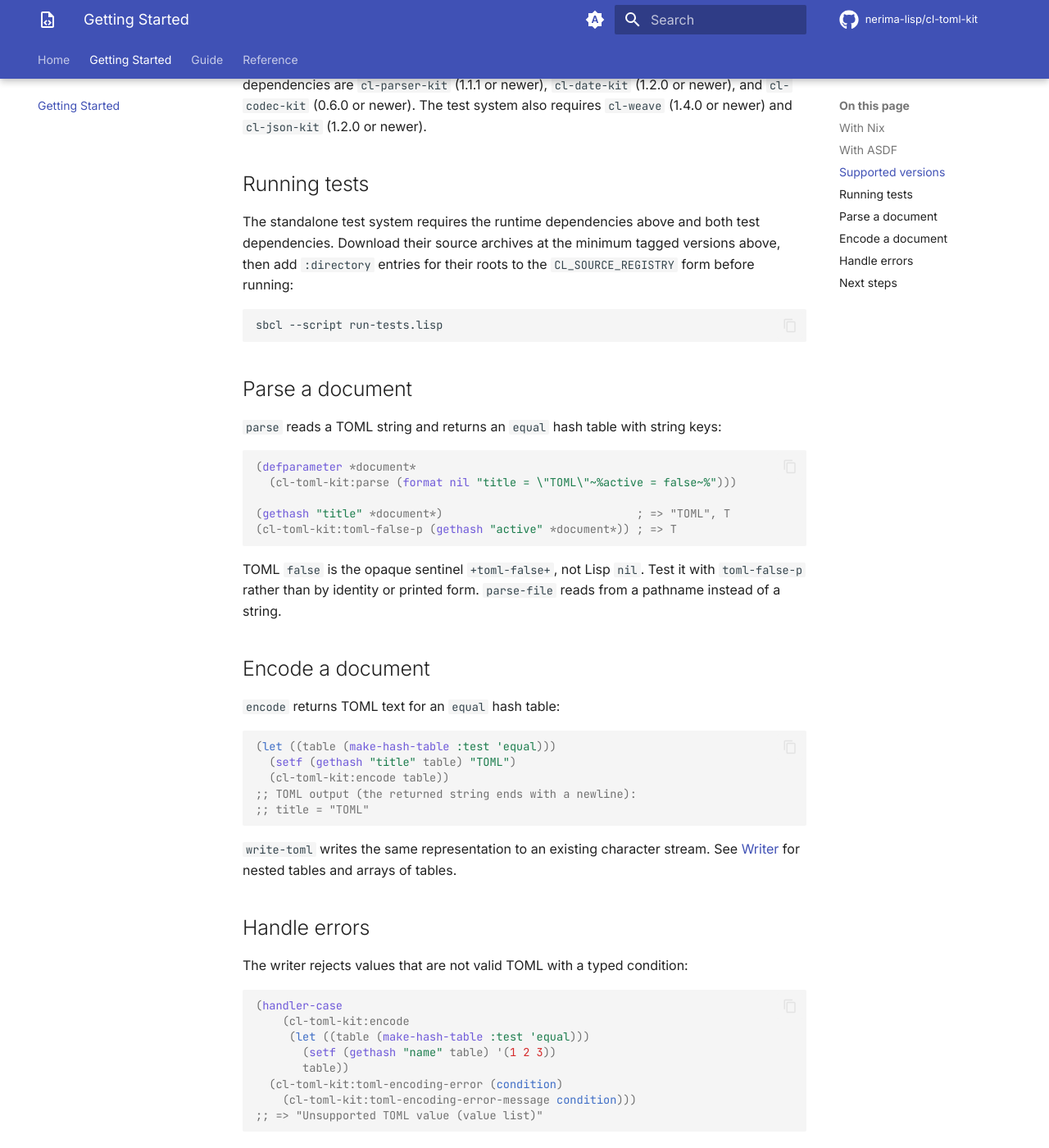
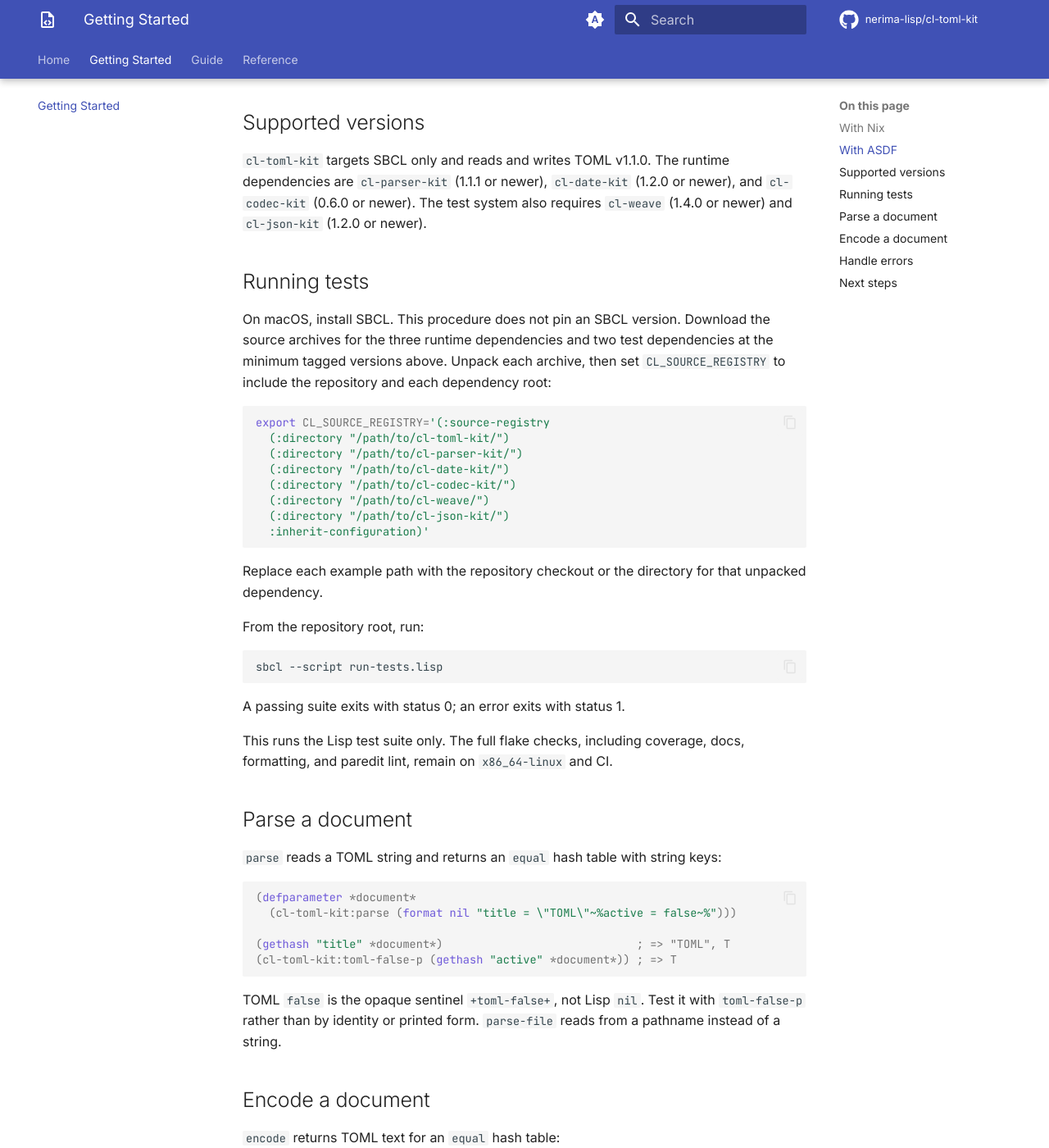
Before and after one commit to nerima-lisp/cl-toml-kit, an MkDocs documentation site: the page built from docs/src/getting-started.md, in a window 1280 px wide and 1400 px high, scrolled down 1273 px. Shown: the whole window at 82% size. Built offline with MkDocs 1.6.1 and Material for MkDocs 9.7.7, drawn with Linux system fonts in a browser that asks for light colours; comment, search, counter and statistics services are not loaded; some of the changed text lies outside the part shown.

Commit message:
build(nix): limit flake outputs to x86_64-linux

````diff
--- a/docs/src/getting-started.md
+++ b/docs/src/getting-started.md
@@ -9,13 +9,15 @@ and [`cl-json-kit`](https://github.com/nerima-lisp/cl-json-kit).
 
 ## With Nix
 
-The repository is a Nix flake. To build the ASDF system:
+The Nix flake provides package, check, and development-shell outputs for
+`x86_64-linux` only. Use Nix with flakes enabled on an x86_64 Linux host; CI
+runs the full flake checks on that platform.
 
 ```sh
 nix build github:nerima-lisp/cl-toml-kit
 ```
 
-The flake also exposes per-system attributes:
+The flake also provides these commands on `x86_64-linux`:
 
 ```sh
 # Run the test suite, coverage gate, docs build, formatting, and paredit
@@ -25,6 +27,9 @@ nix flake check
 # Enter a devShell with SBCL and paredit-cli.
 nix develop
 ```
+
+The flake does not provide macOS outputs. To run the Lisp test suite there,
+use the ASDF procedure below.
 
 ## With ASDF
 
@@ -64,14 +69,36 @@ requires `cl-weave` (1.4.0 or newer) and `cl-json-kit` (1.2.0 or newer).
 
 ## Running tests
 
-The standalone test system requires the runtime dependencies above and both
-test dependencies. Download their source archives at the minimum tagged
-versions above, then add `:directory` entries for their roots to the
-`CL_SOURCE_REGISTRY` form before running:
+On macOS, install SBCL. This procedure does not pin an SBCL version. Download
+the source archives for the three runtime dependencies and two test
+dependencies at the minimum tagged versions above.
+Unpack each archive, then set `CL_SOURCE_REGISTRY` to include the repository
+and each dependency root:
+
+```sh
+export CL_SOURCE_REGISTRY='(:source-registry
+  (:directory "/path/to/cl-toml-kit/")
+  (:directory "/path/to/cl-parser-kit/")
+  (:directory "/path/to/cl-date-kit/")
+  (:directory "/path/to/cl-codec-kit/")
+  (:directory "/path/to/cl-weave/")
+  (:directory "/path/to/cl-json-kit/")
+  :inherit-configuration)'
+```
+
+Replace each example path with the repository checkout or the directory for
+that unpacked dependency.
+
+From the repository root, run:
 
 ```sh
 sbcl --script run-tests.lisp
 ```
+
+A passing suite exits with status 0; an error exits with status 1.
+
+This runs the Lisp test suite only. The full flake checks, including coverage,
+docs, formatting, and paredit lint, remain on `x86_64-linux` and CI.
 
 ## Parse a document
 
````
Also changed, not shown: other parts of docs/src/getting-started.md (+2 -2 lines), docs/mkdocs.yml (+10 -17 lines), docs/src/reference/compatibility.md (+11 -12 lines), README.md, 1 other file.
